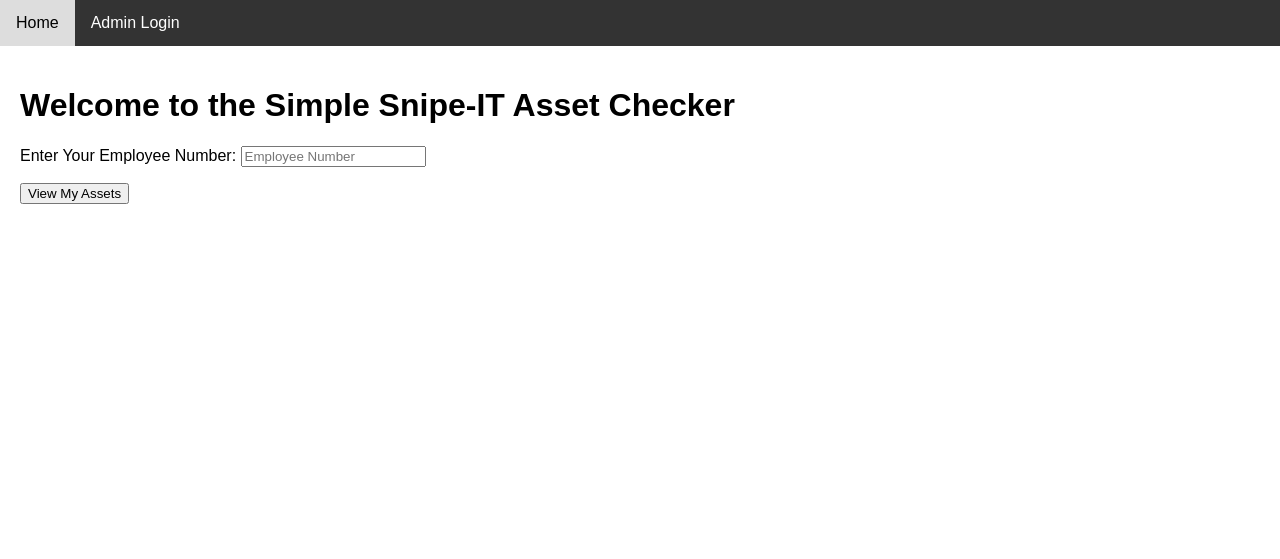
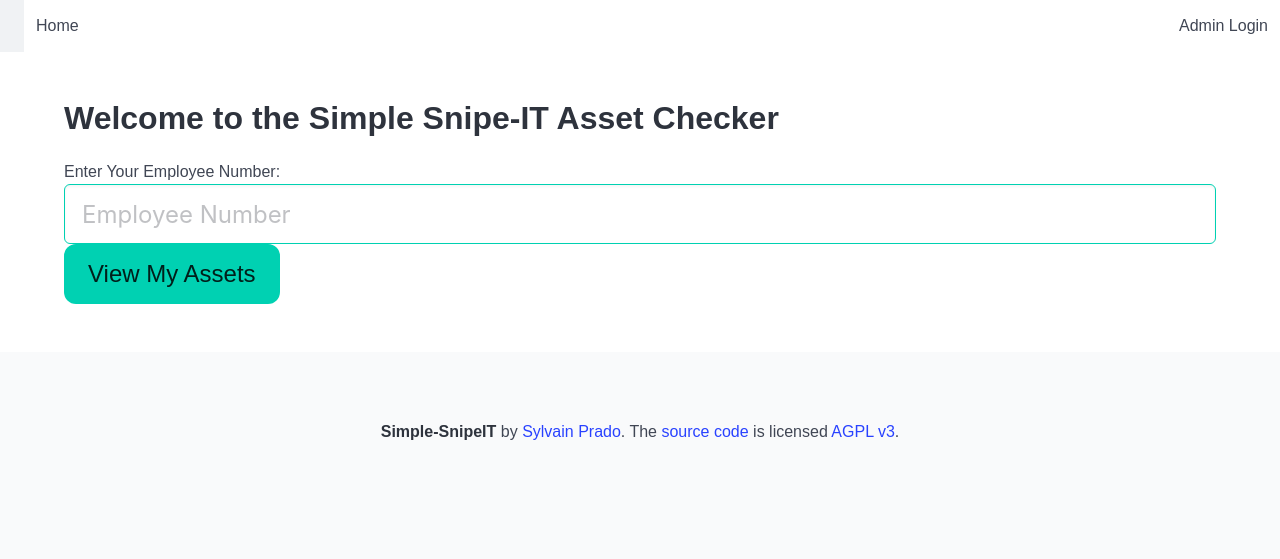
Before and after one commit to brouzuf/Simple-snipeIT, a Django app: page / in a window 1280 px wide. Shown: the top 559 px of the page. Run offline with Django 5.2, Linux system fonts and the light colour scheme.

Commit message:
update release

```diff
--- a/simpleSnipeIT/settings.py
+++ b/simpleSnipeIT/settings.py
@@ -16,7 +16,6 @@
 # Build paths inside the project like this: BASE_DIR / 'subdir'.
 BASE_DIR = Path(__file__).resolve().parent.parent
 
-
 # Quick-start development settings - unsuitable for production
 # See https://docs.djangoproject.com/en/5.2/howto/deployment/checklist/
 
@@ -27,7 +26,7 @@
 # SECURITY WARNING: don't run with debug turned on in production!
 DEBUG = bool(int(os.environ.get('DJANGO_DEBUG', 0)))
 
-ALLOWED_HOSTS = []
+ALLOWED_HOSTS = ['localhost', '127.0.0.1']
 #ALLOWED_HOSTS = os.environ.get("DJANGO_ALLOWED_HOSTS").split(" ")
 #CSRF_TRUSTED_ORIGINS = [""]
 
--- a/userCheckIO/forms.py
+++ b/userCheckIO/forms.py
@@ -1,4 +1,5 @@
 from django import forms
+from django.utils.translation import gettext_lazy as _
 
 class LoginForm(forms.Form):
     # Using a generic username field; Snipe-IT might use email or username.
@@ -16,10 +17,13 @@
 
 class EmployeeNumberForm(forms.Form):
     employee_number = forms.CharField(
-        label="Enter Your Employee Number",
-        max_length=100,
+        label=_('Enter Your Employee Number'),
+        max_length=20,
         required=True,
-        widget=forms.TextInput(attrs={'placeholder': 'Employee Number'})
+        widget=forms.TextInput(attrs={'class': 'input is-large is-primary',
+                                      'title': _('Employee Number'),
+                                      'size': '20',
+                                      'placeholder': 'Employee Number'})
     )
 
 class CategoryFilterForm(forms.Form):
--- a/userCheckIO/templates/base.html
+++ b/userCheckIO/templates/base.html
@@ -1,7 +1,9 @@
 <!DOCTYPE html>
 <html>
 <head>
+    <meta name="viewport" content="width=device-width, initial-scale=1">
     <title>{% block title %}Simple Snipe-IT Checker{% endblock %}</title>
+    <link rel="stylesheet" href="https://cdn.jsdelivr.net/npm/bulma@1.0.4/css/bulma.min.css">
     <style>
         body { font-family: sans-serif; margin: 0; padding: 0; }
         .menu { background-color: #333; overflow: hidden; }
@@ -17,13 +19,34 @@
     </style>
 </head>
 <body>
-    <nav class="menu">
-        <a href="{% url 'index' %}">Home</a>
-        <a href="{% url 'admin_login' %}">Admin Login</a>
+    <nav class="navbar" role="navigation" aria-label="main navigation">
+        <div class="navbar-brand">
+            <a class="navbar-item" href="{% url 'index' %}">
+                <img src="" alt="">
+            </a>
+            <a role="button" class="navbar-burger" aria-label="menu" aria-expanded="false" data-target="navbarBasic">
+                <span aria-hidden="true"></span>
+                <span aria-hidden="true"></span>
+                <span aria-hidden="true"></span>
+                <span aria-hidden="true"></span>
+            </a>
+        </div>
+        <div id="navbarBasic" class="navbar-menu">
+            <div class="navbar-start">
+                <a href="{% url 'index' %}" class="navbar-item">
+                    Home
+                </a>
+            </div>
+            <div class="navbar-end">
+                <a href="{% url 'admin_login' %}" class="navbar-item">
+                    Admin Login
+                </a>
                 {# Later we might change 'login' to a more specific admin login URL if needed #}
+            </div>
+        </div>
     </nav>
-
-    <div class="content">
+    <section class="section">
+        <div class="container">
             {% if messages %}
             <ul class="messages">
                 {% for message in messages %}
@@ -33,5 +56,15 @@
             {% endif %}
             {% block content %}{% endblock %}
         </div>
+    </section>
+    <footer class="footer">
+        <div class="content has-text-centered">
+            <p>
+                <strong>Simple-SnipeIT</strong> by <a href="https://www.brouzuf.tk">Sylvain Prado</a>.
+                The <a href="https://github.com/brouzuf/Simple-snipeIT" target="_blank">source code</a> is licensed
+                <a href="https://www.gnu.org/licenses/agpl-3.0.en.html" target="_blank">AGPL v3</a>.
+            </p>
+        </div>
+    </footer>
 </body>
 </html>
--- a/userCheckIO/templates/index.html
+++ b/userCheckIO/templates/index.html
@@ -3,11 +3,13 @@
 {% block title %}Welcome - Snipe-IT Asset Checker{% endblock %}
 
 {% block content %}
-    <h1>Welcome to the Simple Snipe-IT Asset Checker</h1>
-
+    <h1 class="title">Welcome to the Simple Snipe-IT Asset Checker</h1>
+    <p class="subtitle"></p>
     <form method="GET" action="{% url 'user_asset_view' %}">
-        {% csrf_token %}
-        {{ form.as_p }}
-        <button type="submit">View My Assets</button>
+        <div class="control">
+            {% csrf_token %}
+            {{ form.as_div }}
+            <button type="submit" class="button is-large is-primary">View My Assets</button>
+        </div>
     </form>
 {% endblock %}
```
Lines whose indentation alone changed are shown as unchanged.
